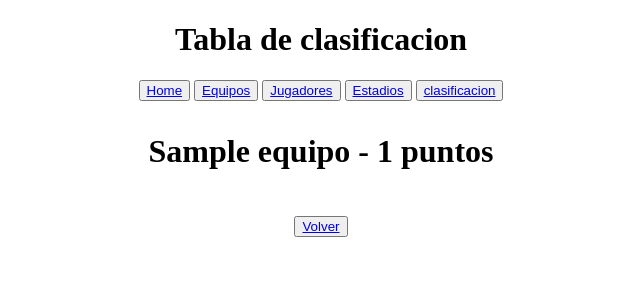
After one commit to Mariano-03/CoderHouse-57830-MarianoOsti, a Django app: page /clasificacion/ in a window 1280 px wide. The commit adds this page. Shown: the top 300 px of the page, without its empty margins (319-959 px from the left). Run offline with Django 5.2, Linux system fonts and the light colour scheme; tables that the repository leaves empty hold one stand-in row (values such as "Sample post").

Commit message:
feat: se creo el modelo clasificacion y su vista

```diff
--- a/project/config/urls.py
+++ b/project/config/urls.py
@@ -28,4 +28,5 @@ urlpatterns = [
     path('estadio/list/', views.estadio_list, name="estadio_list"),
     path('estadio/create/', views.estadio_create, name="estadio_create"),
     path('estadio/detail/<int:pk>', views.estadio_detail, name="estadio_detail"),
+    path('clasificacion/', views.clasificacion, name="clasificacion")
 ]
--- a/project/liga_de_futbol/models.py
+++ b/project/liga_de_futbol/models.py
@@ -23,3 +23,9 @@ class Estadio(models.Model):
 
     def __str__(self) -> str:
         return f"{self.nombre} con capacidad para {self.capacidad} personas"
+
+class Clasificacion(models.Model):
+    equipo = models.OneToOneField(Equipo, on_delete=models.CASCADE)
+
+    def __str__(self):
+        return f"{self.equipo.nombre} {self.equipo.puntos}"
--- /dev/null
+++ b/project/liga_de_futbol/templates/liga_de_futbol/clasificacion.html
@@ -0,0 +1,12 @@
+{% extends 'liga_de_futbol/base.html' %}
+
+{% block header %}
+    Tabla de clasificacion
+{% endblock header %}
+
+{% block main %}
+    {% for object in object_list %}
+        <p>{{ object.nombre }} - {{object.puntos}} puntos</p>
+    {% endfor %}
+    <button><a href="{% url 'index' %}">Volver</a></button>
+{% endblock main %}
--- a/project/liga_de_futbol/templates/liga_de_futbol/navbar.html
+++ b/project/liga_de_futbol/templates/liga_de_futbol/navbar.html
@@ -2,3 +2,4 @@
 <button><a href="{% url 'equipo_list' %}"> Equipos</a></button>
 <button><a href="{% url 'jugador_list' %}"> Jugadores</a></button>
 <button><a href="{% url 'estadio_list' %}"> Estadios</a></button>
+<button><a href="{% url 'clasificacion' %}"> clasificacion</a></button>
--- a/project/liga_de_futbol/views.py
+++ b/project/liga_de_futbol/views.py
@@ -1,5 +1,5 @@
 from django.shortcuts import render, redirect
-from .models import Equipo, Jugador, Estadio
+from .models import Equipo, Jugador, Estadio, Clasificacion
 from .forms import EquipoForm, JugadorForm, EstadioForm
 
 def index(request):
@@ -10,7 +10,7 @@ def equipo_list(request):
     if query:
         equipos = Equipo.objects.filter(nombre__icontains=query)
     else:
-        equipos = Equipo.objects.all()
+        equipos = Equipo.objects.all().order_by('nombre')
     context = {"object_list": equipos}
     return render(request, "liga_de_futbol/equipo_list.html", context)
 
@@ -67,3 +67,8 @@ def estadio_detail(requqest, pk: int):
     query = Estadio.objects.get(id=pk)
     context = {"object": query}
     return render(requqest, "liga_de_futbol/estadio_detail.html", context)
+
+def clasificacion(request):
+    clasificacion = Equipo.objects.all().order_by('-puntos')
+    context = {"object_list": clasificacion}
+    return render(request, "liga_de_futbol/clasificacion.html", context)
```
Also changed, not shown: project/liga_de_futbol/migrations/0006_clasificacion.py (added).
